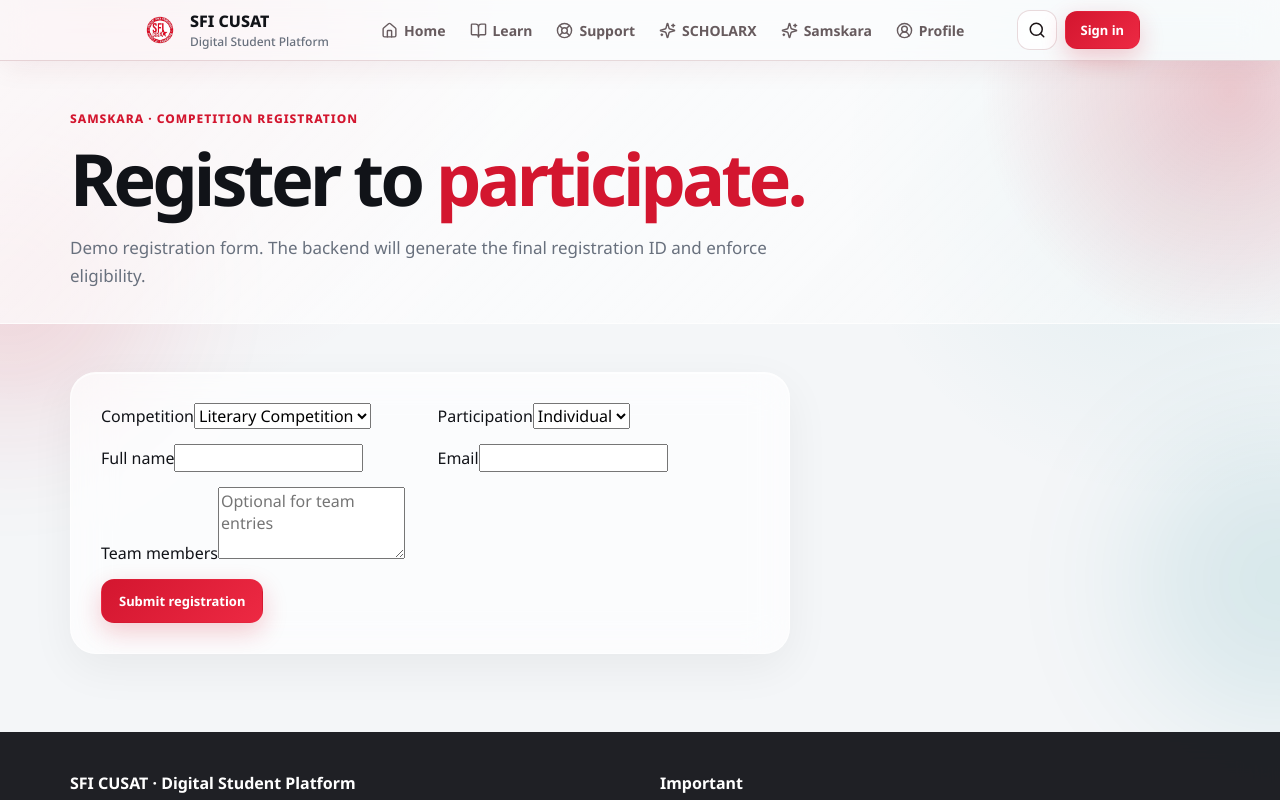
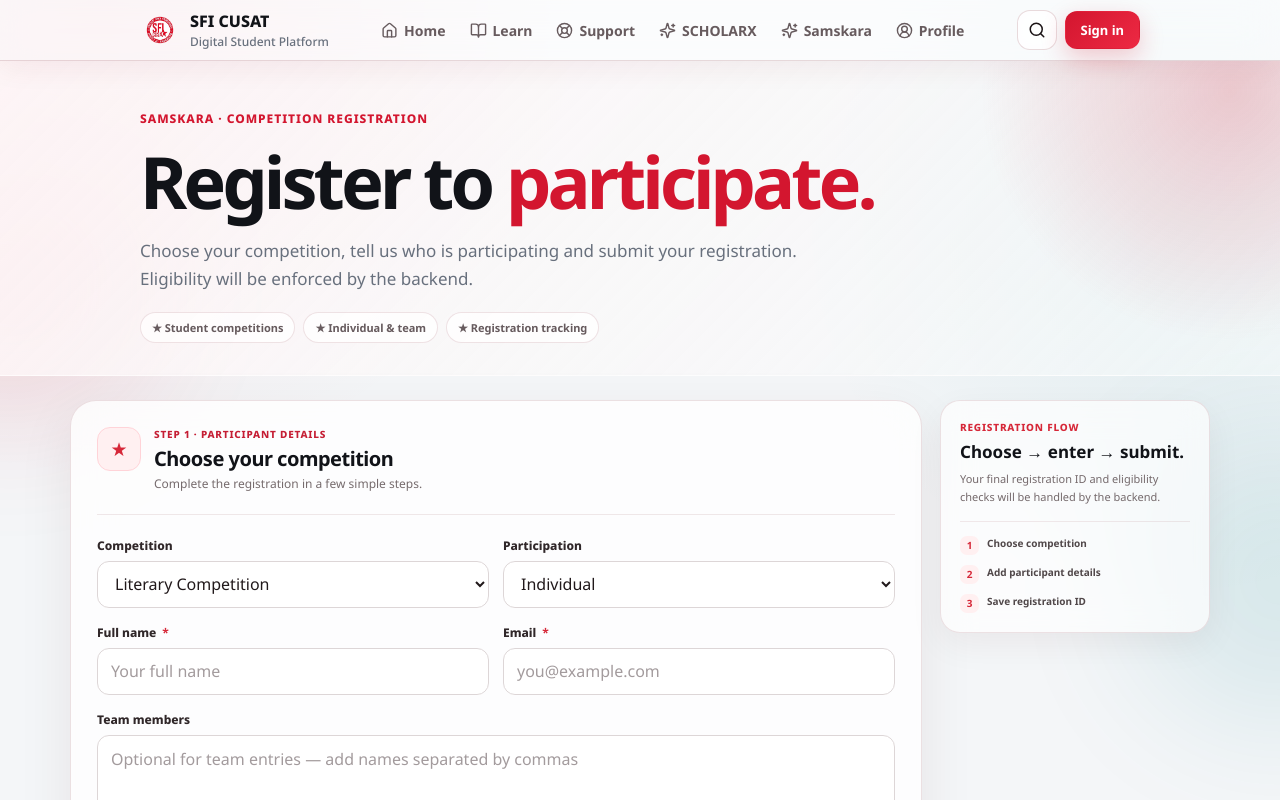
Before and after one commit to Com-Adarsh/Sficusatapp-, a Next.js app: page /samskara/competitions/register in a window 1280 px wide. Shown: the top 800 px of the page. Built offline with nearby package versions, Linux system fonts and the light colour scheme.

Commit message:
feat: redesign Sahayi and Samskara forms

```diff
--- a/app/samskara/competitions/register/page.tsx
+++ b/app/samskara/competitions/register/page.tsx
@@ -1 +1,22 @@
-"use client"; import PageShell from "../../../components/PageShell"; import {useState} from "react"; export default function Register(){const[s,setS]=useState(false);return <PageShell><section className="hero compact"><div className="shell"><div className="eyebrow">Samskara · Competition registration</div><h1>Register to <em>participate.</em></h1><p>Demo registration form. The backend will generate the final registration ID and enforce eligibility.</p></div></section><section className="section"><div className="shell"><div className="authcard wide">{s?<><h2>Registration submitted</h2><p>Demo registration ID: SAM-DEMO-001</p><a className="btn primary" href="/samskara/competitions">Back to competitions</a></>:<form className="formgrid" onSubmit={e=>{e.preventDefault();setS(true)}}><label>Competition<select><option>Literary Competition</option><option>Music Competition</option><option>Visual Arts</option></select></label><label>Participation<select><option>Individual</option><option>Team</option></select></label><label>Full name<input required/></label><label>Email<input type="email" required/></label><label className="full">Team members<textarea rows={3} placeholder="Optional for team entries"/></label><div className="full"><button className="btn primary">Submit registration</button></div></form>}</div></div></section></PageShell>}
+"use client";
+import PageShell from "../../../components/PageShell";
+import {useState} from "react";
+
+export default function Register(){
+ const[s,setS]=useState(false);
+ return <PageShell><section className="hero compact form-hero"><div className="shell">
+  <div className="eyebrow">Samskara · Competition Registration</div><h1>Register to <em>participate.</em></h1><p>Choose your competition, tell us who is participating and submit your registration. Eligibility will be enforced by the backend.</p>
+  <div className="form-hero-meta"><span>★ Student competitions</span><span>★ Individual & team</span><span>★ Registration tracking</span></div>
+ </div></section>
+ {s?<div className="shell"><div className="form-success"><div className="form-success-icon">✓</div><h2>Registration <em>submitted.</em></h2><p>Demo registration ID: SAM-DEMO-001. Keep this ID for future updates.</p><div className="actions"><a className="btn primary" href="/samskara/competitions">Back to competitions</a><button className="btn" onClick={()=>setS(false)}>Register again</button></div></div></div>:
+ <section className="form-section"><div className="shell form-layout"><div className="form-card"><div className="form-card-head"><div className="form-card-icon">★</div><div><small>Step 1 · Participant details</small><h2>Choose your competition</h2><p>Complete the registration in a few simple steps.</p></div></div>
+ <form className="polished-form" onSubmit={e=>{e.preventDefault();setS(true)}}><div className="polished-grid">
+  <label className="polished-field"><span>Competition</span><select><option>Literary Competition</option><option>Music Competition</option><option>Visual Arts</option></select></label>
+  <label className="polished-field"><span>Participation</span><select><option>Individual</option><option>Team</option></select></label>
+  <label className="polished-field"><span>Full name <b>*</b></span><input required placeholder="Your full name"/></label>
+  <label className="polished-field"><span>Email <b>*</b></span><input type="email" required placeholder="you@example.com"/></label>
+  <label className="polished-field full"><span>Team members</span><textarea rows={4} placeholder="Optional for team entries — add names separated by commas"/></label>
+ </div><div className="form-actions"><div className="form-note"><strong>★</strong><span>Use the same name and email you will use for event communication.</span></div><button className="btn primary">Submit registration →</button></div></form>
+ </div><aside className="form-aside"><div className="form-aside-card"><div className="form-aside-number">REGISTRATION FLOW</div><h3>Choose → enter → submit.</h3><p>Your final registration ID and eligibility checks will be handled by the backend.</p><div className="form-aside-list"><div><i>1</i> Choose competition</div><div><i>2</i> Add participant details</div><div><i>3</i> Save registration ID</div></div></div></aside></div></section>}
+ </PageShell>
+}
```
